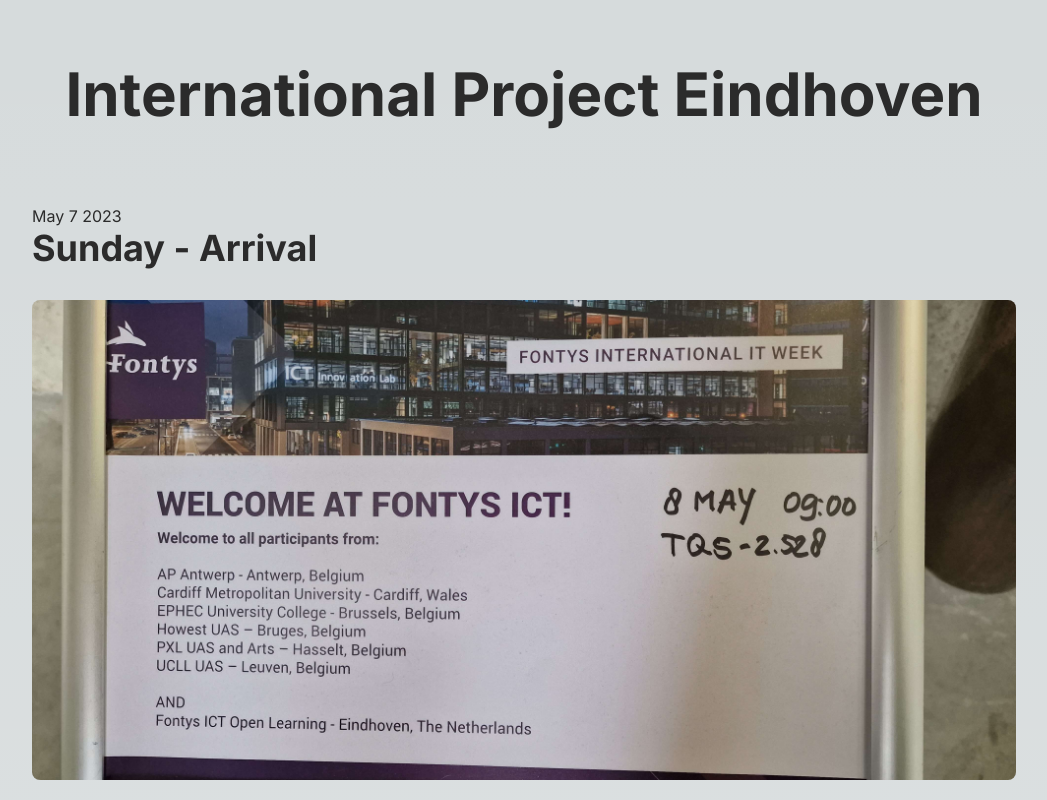
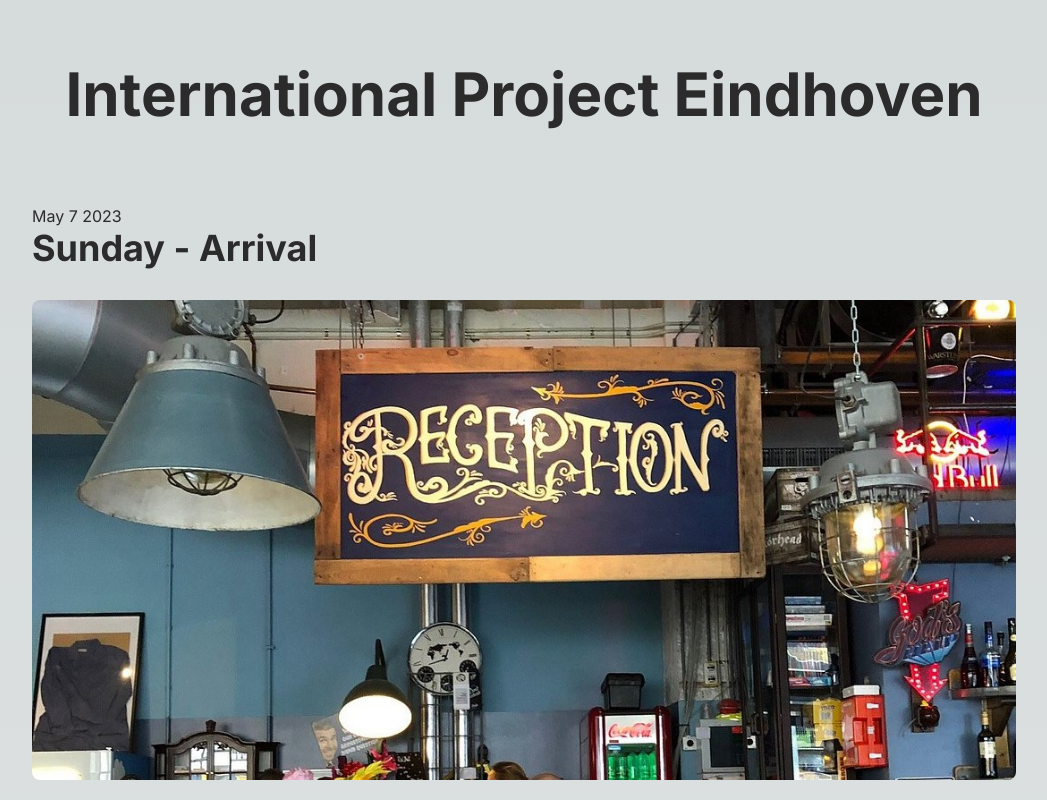
Before and after one commit to Xoom7573/ProjectEindhoven, a Next.js app: page / in a window 1280 px wide. Shown: the top 800 px of the page, without its empty margins (116-1163 px from the left). Built offline with nearby package versions, Linux system fonts and the light colour scheme.

Commit message:
update picture for day 1

```diff
--- a/data/blogposts.js
+++ b/data/blogposts.js
@@ -2,7 +2,7 @@
   {
     title: "Sunday - Arrival",
     date: "May 7 2023",
-    image: "/assets/welcome.jpg",
+    image: "/assets/reception.jpg",
     alineas: [
       "As part of an exciting international school project, we arrived on Sunday evening at around 8 pm. We were excited about the adventure to come. After checking into the Blue Collar Hotel and unpacking our baggage, we had the chance of meeting our other project members. It was a nice experience to learn more about their backgrounds and cultures. We talked a lot about how our countries and mentalities differ.",
       "We wanted to explore Eindhoven, so we decided to take a walk to the city center. It was a 30-minute walk, but there were lots of nice sightings along the way. As we reached the city, we decided to visit a local bar and grab some drinks.",
```
Also changed, not shown: public/assets/reception.jpg (added).
